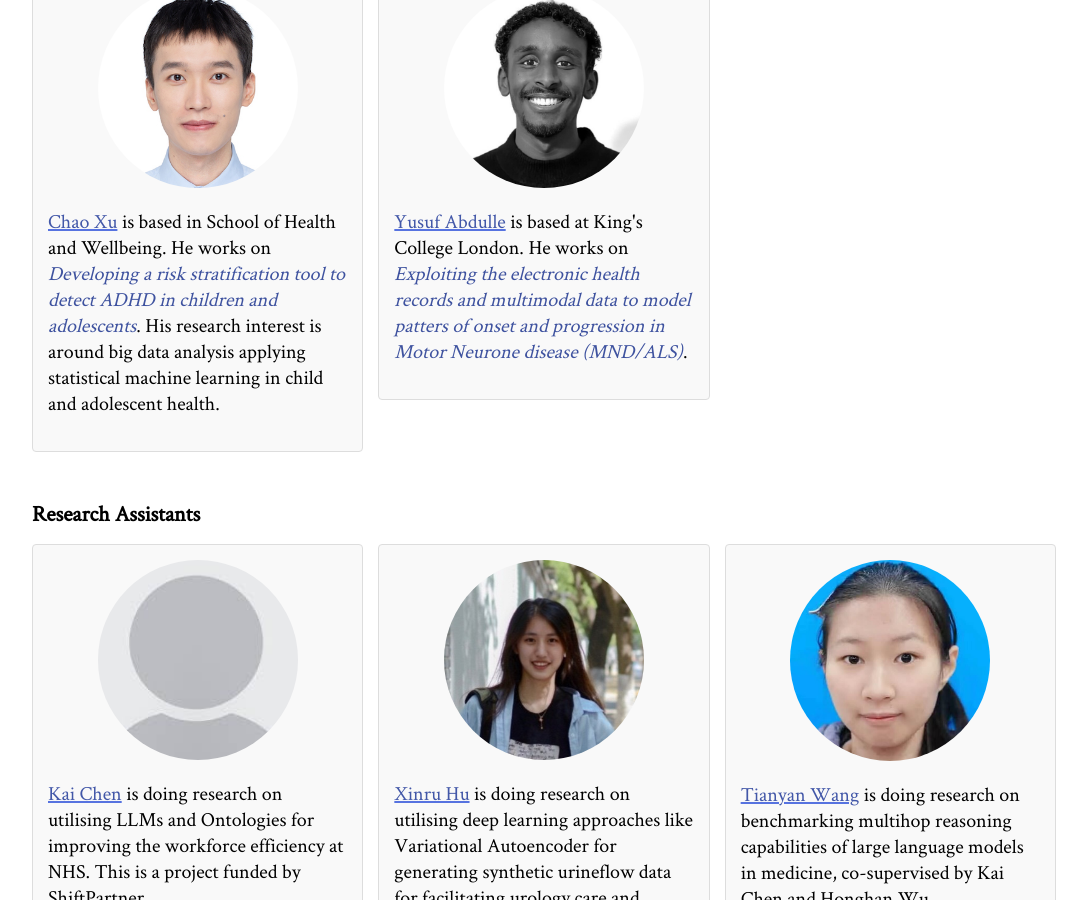
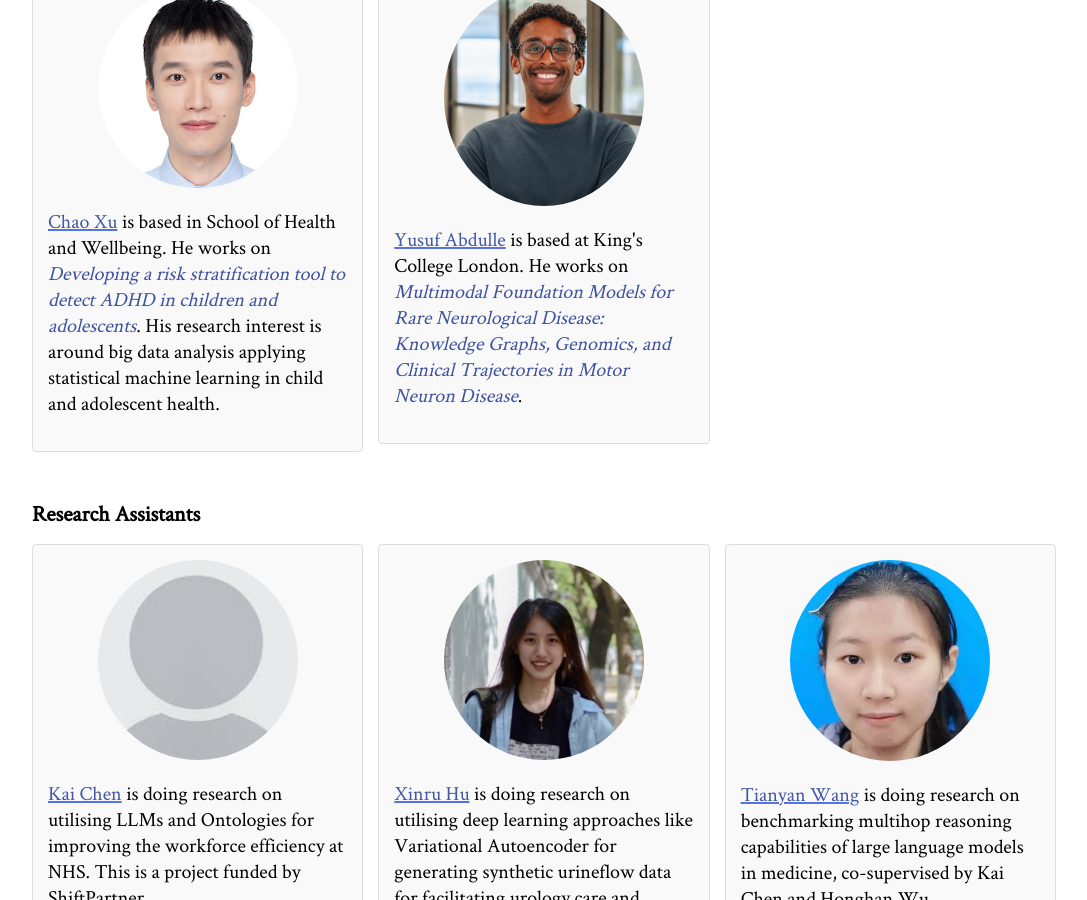
Before and after one commit to knowlab/knowlab.github.io, a Jekyll site: the page built from members.md, in a window 1280 px wide and 900 px high, scrolled down 1907 px. Shown: the whole window, without its empty margins (96-1183 px from the left). Built offline with Jekyll 4.4.1, drawn with Linux system fonts in a browser that asks for light colours; comment, search, counter and statistics services are not loaded.

Commit message:
CHORE: yusuf cleanup

```diff
--- a/members.md
+++ b/members.md
@@ -45,8 +45,8 @@ better respiratory care</i>.
         <a id="xc" href="https://www.gla.ac.uk/pgrs/chaoxu/">Chao Xu</a> is based in School of Health and Wellbeing. He works on <i>Developing a risk stratification tool to detect ADHD in children and adolescents</i>. His research interest is around big data analysis applying statistical machine learning in child and adolescent health.
 </li>
 
-<li> <img src="/img/pics/IMG_6382_Yusuf.jpg" alt="drawing" width="100" class="img_head"> <p/>
-        <a id="YA" href="https://yabdulle.github.io/">Yusuf Abdulle</a> is based at King's College London. He works on <i>Exploiting the electronic health records and multimodal data to model patters of onset and progression in Motor Neurone disease (MND/ALS)</i>.
+<li> <img src="/img/pics/yusuf.png" alt="drawing" width="100" class="img_head"> <p/>
+        <a id="YA" href="https://yabdulle.github.io/">Yusuf Abdulle</a> is based at King's College London. He works on <i>Multimodal Foundation Models for Rare Neurological Disease: Knowledge Graphs, Genomics, and Clinical Trajectories in Motor Neuron Disease</i>.
 </li>
 
 </ul>
```
Also changed, not shown: img/pics/IMG_6382_Yusuf.jpg (deleted), img/pics/yusuf.png (added).
